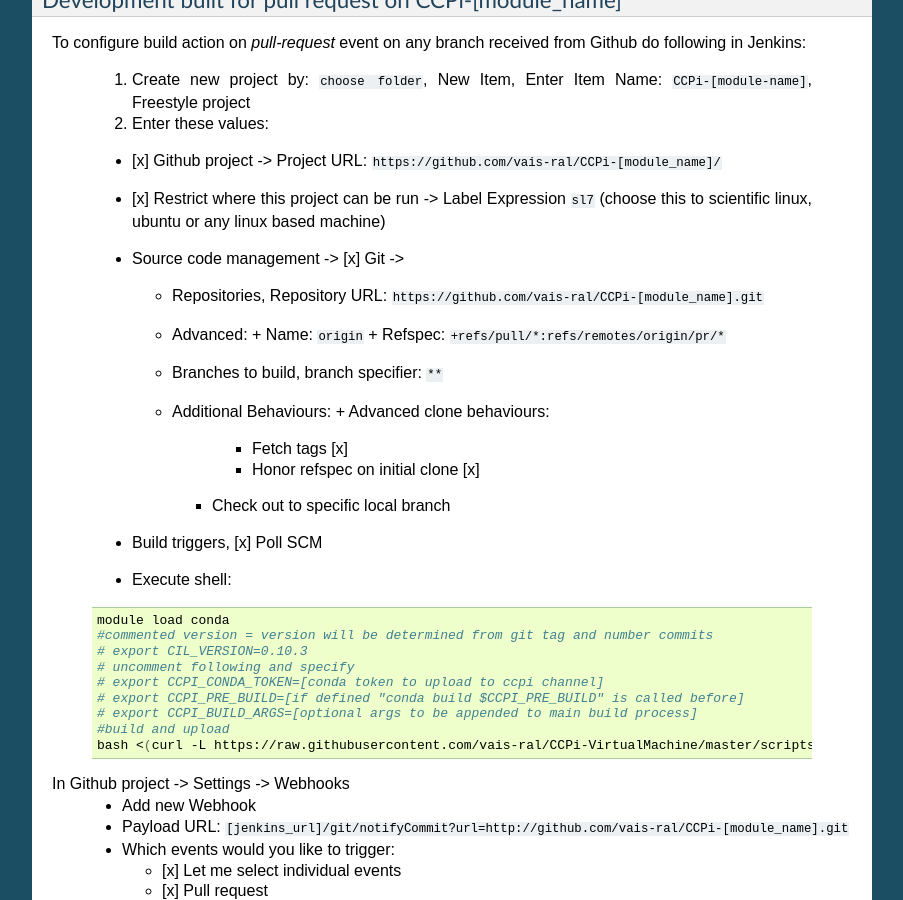
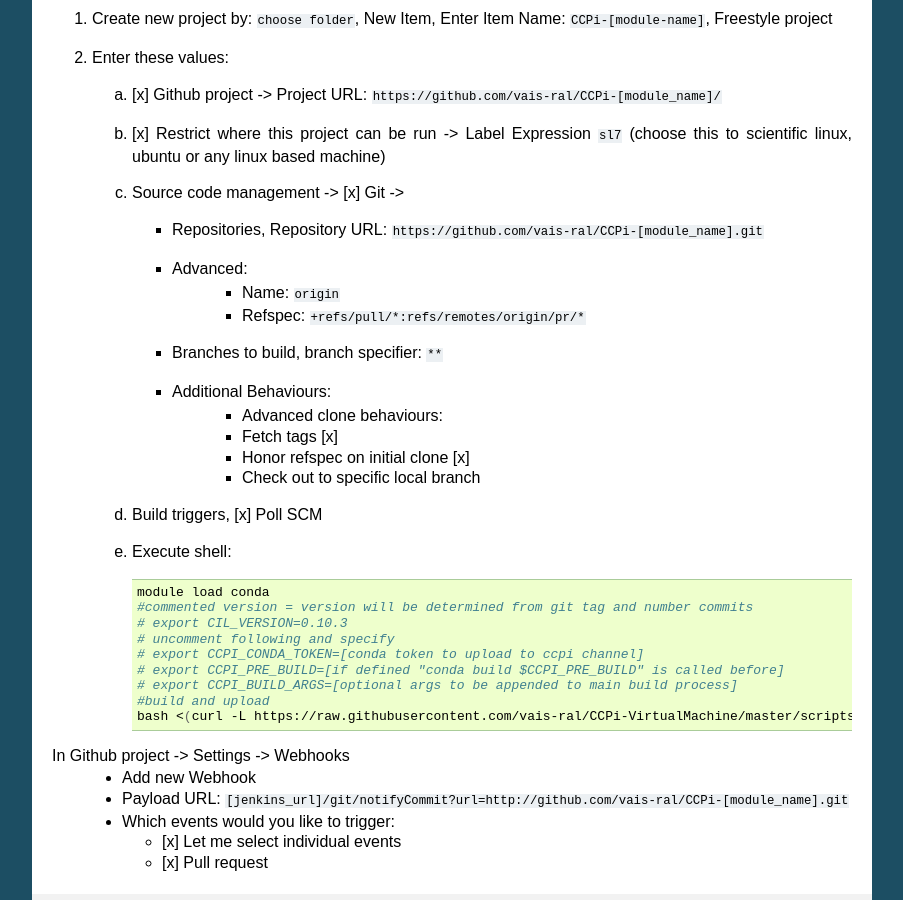
Before and after one commit to vais-ral/CIL-Docs, a Sphinx documentation site: the page built from docs/buildandtestautomation.rst, in a window 1280 px wide and 900 px high, scrolled down 3857 px. Shown: the whole window, without its empty margins (198-1101 px from the left). Built offline with Sphinx 7.4.7, drawn with Linux system fonts in a browser that asks for light colours.

Commit message:
Update buildandtestautomation.rst

```diff
--- a/docs/buildandtestautomation.rst
+++ b/docs/buildandtestautomation.rst
@@ -48,46 +48,48 @@ Production built for CCPi-[module_name]
 Jenkins is pressumed to contain only "Git" and "Github" plugins. No other plugins are required.
 
 To configure build action on `push` event on `master` branch received from Github do following in Jenkins:
-  1. Create new project by: ``choose folder``, New Item, Enter Item Name: ``CCPi-[module-name]``, Freestyle project
-  2. Enter these values:
 
-  * [x] Github project -> Project URL: ``https://github.com/vais-ral/CCPi-[module_name]/``
+1. Create new project by: ``choose folder``, New Item, Enter Item Name: ``CCPi-[module-name]``, Freestyle project
 
-  * [x] Restrict where this project can be run -> Label Expression ``sl7``  (choose this to scientific linux, ubuntu or any linux based machine)
+2. Enter these values:
 
-  .. image:: ../pics/ccpibuild1.png
+   a. [x] Github project -> Project URL: ``https://github.com/vais-ral/CCPi-[module_name]/``
 
-  * Source code management -> [x] Git ->
+   b. [x] Restrict where this project can be run -> Label Expression ``sl7``  (choose this to scientific linux, ubuntu or any linux based machine)
 
-    - Repositories, Repository URL: ``https://github.com/vais-ral/CCPi-[module_name].git``
+   .. image:: ../pics/ccpibuild1.png
 
-    - Branches to build, branch specifier: ``*/master``
+   c. Source code management -> [x] Git ->
 
-    - Additional Behaviours, Check out to specific local branch
+      - Repositories, Repository URL: ``https://github.com/vais-ral/CCPi-[module_name].git``
 
-  .. image:: ../pics/ccpibuild2.png
+      - Branches to build, branch specifier: ``*/master``
 
-  * Build triggers, [x] Github hook trigger for GITScm polling
+      - Additional Behaviours, Check out to specific local branch
 
-  .. image:: ../pics/ccpibuild3.png
+      .. image:: ../pics/ccpibuild2.png
 
-  * Execute shell:
+   d. Build triggers, [x] Github hook trigger for GITScm polling
 
-  .. code-block:: shell
+     .. image:: ../pics/ccpibuild3.png
 
-   module load conda
-   #commented version = version will be determined from git tag and number commits
-   # export CIL_VERSION=0.10.3
-   # uncomment following and specify
-   # export CCPI_CONDA_TOKEN=[conda token to upload to ccpi channel]
-   # export CCPI_PRE_BUILD=[if defined "conda build $CCPI_PRE_BUILD" is called before]
-   # export CCPI_BUILD_ARGS=[optional args to be appended to main build process]
-   #build and upload
-   bash <(curl -L https://raw.githubusercontent.com/vais-ral/CCPi-VirtualMachine/master/scripts/jenkins-build.sh)
+   e. Execute shell:
 
-  .. image:: ../pics/ccpibuild4.png
+      .. code-block:: shell
 
-  * (Optionally) specify post build action like email notification etc.
+         module load conda
+         #commented version = version will be determined from git tag and number commits
+         # export CIL_VERSION=0.10.3
+         # uncomment following and specify
+         # export CCPI_CONDA_TOKEN=[conda token to upload to ccpi channel]
+         # export CCPI_PRE_BUILD=[if defined "conda build $CCPI_PRE_BUILD" is called before]
+         # export CCPI_BUILD_ARGS=[optional args to be appended to main build process]
+         #build and upload
+         bash <(curl -L https://raw.githubusercontent.com/vais-ral/CCPi-VirtualMachine/master/scripts/jenkins-build.sh)
+
+      .. image:: ../pics/ccpibuild4.png
+
+   f. (Optionally) specify post build action like email notification etc.
 
 .. note:: Note that repository url ends with `.git` suffix.
     Otherwise notification from github are ignored.
@@ -108,39 +110,40 @@ Development built for pull request on CCPi-[module_name]
 ~~~~~~~~~~~~~~~~~~~~~~~~~~~~~~~~~~~~~~~~~~~~~~~~~~~~~~~~
 To configure build action on `pull-request` event on any branch received from Github do following in Jenkins:
 
-  1. Create new project by: ``choose folder``, New Item, Enter Item Name: ``CCPi-[module-name]``, Freestyle project
-  2. Enter these values:
+1. Create new project by: ``choose folder``, New Item, Enter Item Name: ``CCPi-[module-name]``, Freestyle project
 
-  * [x] Github project -> Project URL: ``https://github.com/vais-ral/CCPi-[module_name]/``
+2. Enter these values:
 
-  * [x] Restrict where this project can be run -> Label Expression ``sl7``  (choose this to scientific linux, ubuntu or any linux based machine)
+   a. [x] Github project -> Project URL: ``https://github.com/vais-ral/CCPi-[module_name]/``
 
-  * Source code management -> [x] Git ->
+   b. [x] Restrict where this project can be run -> Label Expression ``sl7``  (choose this to scientific linux, ubuntu or any linux based machine)
 
-    - Repositories, Repository URL: ``https://github.com/vais-ral/CCPi-[module_name].git``
-    - Advanced:
-      + Name: ``origin``
-      + Refspec: ``+refs/pull/*:refs/remotes/origin/pr/*``
-    - Branches to build, branch specifier: ``**``
-    - Additional Behaviours:
-      + Advanced clone behaviours:
-        + Fetch tags [x]
-        + Honor refspec on initial clone [x]
-      + Check out to specific local branch
-  * Build triggers, [x] Poll SCM
-  * Execute shell::
+   c. Source code management -> [x] Git ->
 
-  .. code-block:: shell
+      - Repositories, Repository URL: ``https://github.com/vais-ral/CCPi-[module_name].git``
+      - Advanced:
+         + Name: ``origin``
+         + Refspec: ``+refs/pull/*:refs/remotes/origin/pr/*``
+      - Branches to build, branch specifier: ``**``
+      - Additional Behaviours:
+         + Advanced clone behaviours:
+         + Fetch tags [x]
+         + Honor refspec on initial clone [x]
+         + Check out to specific local branch
+   d. Build triggers, [x] Poll SCM
+   e. Execute shell:
 
-   module load conda
-   #commented version = version will be determined from git tag and number commits
-   # export CIL_VERSION=0.10.3
-   # uncomment following and specify
-   # export CCPI_CONDA_TOKEN=[conda token to upload to ccpi channel]
-   # export CCPI_PRE_BUILD=[if defined "conda build $CCPI_PRE_BUILD" is called before]
-   # export CCPI_BUILD_ARGS=[optional args to be appended to main build process]
-   #build and upload
-   bash <(curl -L https://raw.githubusercontent.com/vais-ral/CCPi-VirtualMachine/master/scripts/jenkins-build.sh)
+      .. code-block:: shell
+
+         module load conda
+         #commented version = version will be determined from git tag and number commits
+         # export CIL_VERSION=0.10.3
+         # uncomment following and specify
+         # export CCPI_CONDA_TOKEN=[conda token to upload to ccpi channel]
+         # export CCPI_PRE_BUILD=[if defined "conda build $CCPI_PRE_BUILD" is called before]
+         # export CCPI_BUILD_ARGS=[optional args to be appended to main build process]
+         #build and upload
+         bash <(curl -L https://raw.githubusercontent.com/vais-ral/CCPi-VirtualMachine/master/scripts/jenkins-build.sh)
 
 In Github project -> Settings -> Webhooks
   * Add new Webhook
```
